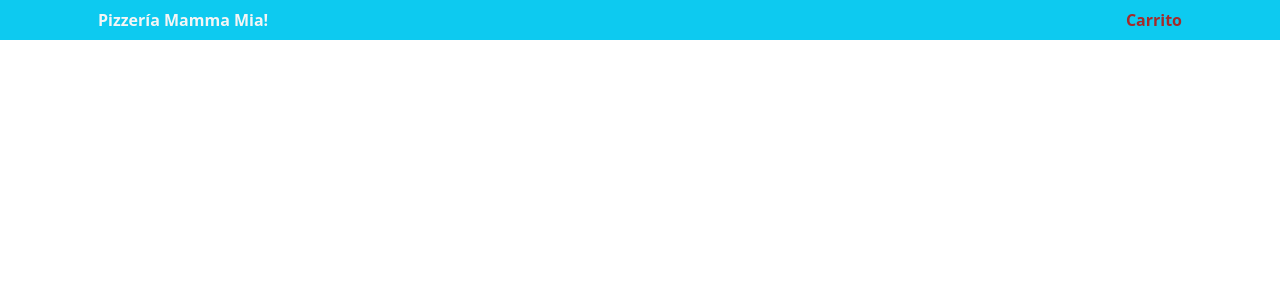
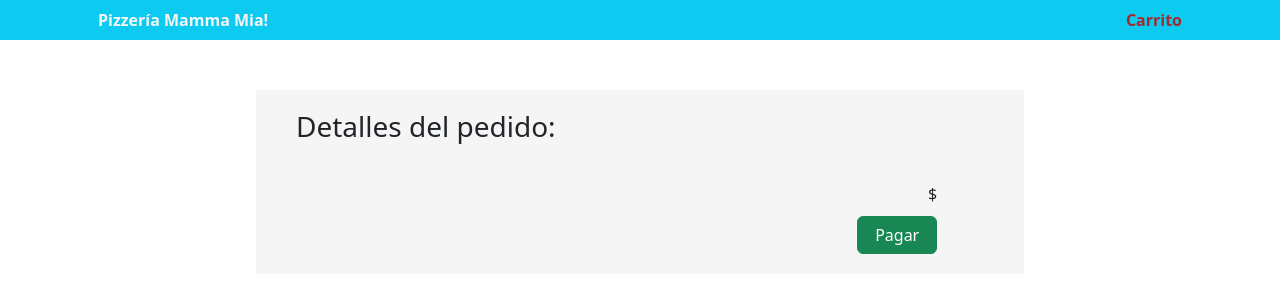
Before and after one commit to OmarArayaGhiani/React_router_context_final, a React (Create React App) app: page /carrito in a window 1280 px wide. Shown: the top 300 px of the page. Built offline with nearby package versions, Linux system fonts and the light colour scheme.

Commit message:
Carrito agregado

```diff
--- a/src/App.js
+++ b/src/App.js
@@ -6,11 +6,12 @@ import MyContext from "./MyContext"
 
 import Home from "./views/home"
 import Pizza from "./views/pizza"
+import Carrito from "./views/carrito"
 
 function App() {
   const [pizzas, setPizzas] = useState([])
-  const [addedPizza, setAddedPizza] = useState([])
-  const sharedStates = {pizzas, addedPizza, setAddedPizza}
+  const [addedPizzas, setAddedPizzas] = useState([])
+  const sharedStates = {pizzas, addedPizzas, setAddedPizzas}
 
   useEffect(() => {
     getDataPizzas()
@@ -30,7 +31,7 @@ function App() {
           <Routes>
             <Route path="/" element={<Home />} />
             <Route path="/:selectedPizza" element={<Pizza />} />
-            <Route path="/carrito" />
+            <Route path="/carrito" element={<Carrito />} />
           </Routes>
         </BrowserRouter>
       </MyContext.Provider>
--- a/src/components/card.jsx
+++ b/src/components/card.jsx
@@ -1,12 +1,12 @@
 import Button from "react-bootstrap/Button"
 import Card from "react-bootstrap/Card"
 
-import {useContext} from "react"
+import {useContext, useState} from "react"
 import {useNavigate} from "react-router-dom"
 import MyContext from "../MyContext"
 
 const MyCard = () => {
-  const {pizzas} = useContext(MyContext)
+  const {pizzas, addedPizzas, setAddedPizzas} = useContext(MyContext)
   const navigate = useNavigate()
 
   const toSelectedPizza = (pizzaName) => {
@@ -52,7 +52,11 @@ const MyCard = () => {
                     >
                       Ver más
                     </Button>
-                    <Button variant="danger" className="m-auto text-light">
+                    <Button
+                      onClick={() => setAddedPizzas([...addedPizzas, element])}
+                      variant="danger"
+                      className="m-auto text-light"
+                    >
                       Añadir
                     </Button>
                   </div>
--- a/src/components/card_details.jsx
+++ b/src/components/card_details.jsx
@@ -7,7 +7,7 @@ import {useContext} from "react"
 import MyContext from "../MyContext"
 
 const CardDetails = () => {
-  const {pizzas} = useContext(MyContext)
+  const {pizzas, addedPizzas, setAddedPizzas} = useContext(MyContext)
   const {selectedPizza} = useParams()
 
   return (
@@ -29,7 +29,9 @@ const CardDetails = () => {
                 <div className="price-add">
                   <p className="fw-bold">Precio: $<span>{element.price}</span>
                   </p>
-                  <Button variant="danger" className="add text-light">
+                  <Button
+                  onClick={() => setAddedPizzas([...addedPizzas, element])}
+                  variant="danger" className="add text-light">
                     Añadir
                   </Button>
                 </div>
--- /dev/null
+++ b/src/components/table_carrito.jsx
@@ -0,0 +1,41 @@
+import "../css/table_carrito.css"
+
+import {Button} from "react-bootstrap"
+
+import {useContext} from "react"
+import MyContext from "../MyContext"
+
+const TableCarrito = () => {
+  const {addedPizzas} = useContext(MyContext)
+
+  return (
+    <div className="carrito">
+      <h3>Detalles del pedido:</h3>
+      <div className="items">
+        {addedPizzas.map((element) => {
+          return (
+            <>
+              <div key={element.id} className="item d-flex align-items-center">
+                <div className="d-flex align-items-center">
+                  <img src={element.img} alt={element.name} />
+                  <p>{element.name}</p>
+                </div>
+                <p>
+                  $<span>{element.price}</span>
+                </p>
+              </div>
+            </>
+          )
+        })}
+        <div className="buy">
+          <p className="total-price">$<span></span></p>
+          <Button variant="success" className="buy-btn">
+            Pagar
+          </Button>
+        </div>
+      </div>
+    </div>
+  )
+}
+
+export default TableCarrito
--- /dev/null
+++ b/src/css/table_carrito.css
@@ -0,0 +1,53 @@
+.carrito {
+    width: 60%;
+    margin: 50px auto;
+    background-color: whitesmoke;
+}
+
+.carrito h3{
+    padding: 20px 40px;
+}
+
+.carrito .items{
+    width: 80%;
+    margin: auto;
+    padding-bottom: 20px;
+}
+
+.carrito .item{
+    justify-content: space-between;
+    height: 60px;
+    margin: 10px;
+    padding: 20px;
+    background-color: white;
+}
+
+.carrito p{
+    margin: 0px;
+    text-transform: capitalize;
+}
+
+.carrito img{
+    width: 50px;
+    height: 40px;
+    margin-right: 10px;
+}
+
+.carrito hr{
+    margin: 0px;
+}
+
+.carrito .buy{
+    display: flex;
+    flex-direction: column;
+    align-items: flex-end;
+}
+
+.carrito .total-price{
+    margin: 10px;
+}
+
+.carrito .buy-btn{
+    width: 80px;
+    margin-right: 10px;
+}
--- /dev/null
+++ b/src/views/carrito.jsx
@@ -0,0 +1,11 @@
+import TableCarrito from "../components/table_carrito"
+
+const Carrito = () =>{
+    return(
+        <div>
+            <TableCarrito />
+        </div>
+    )
+}
+
+export default Carrito
```
